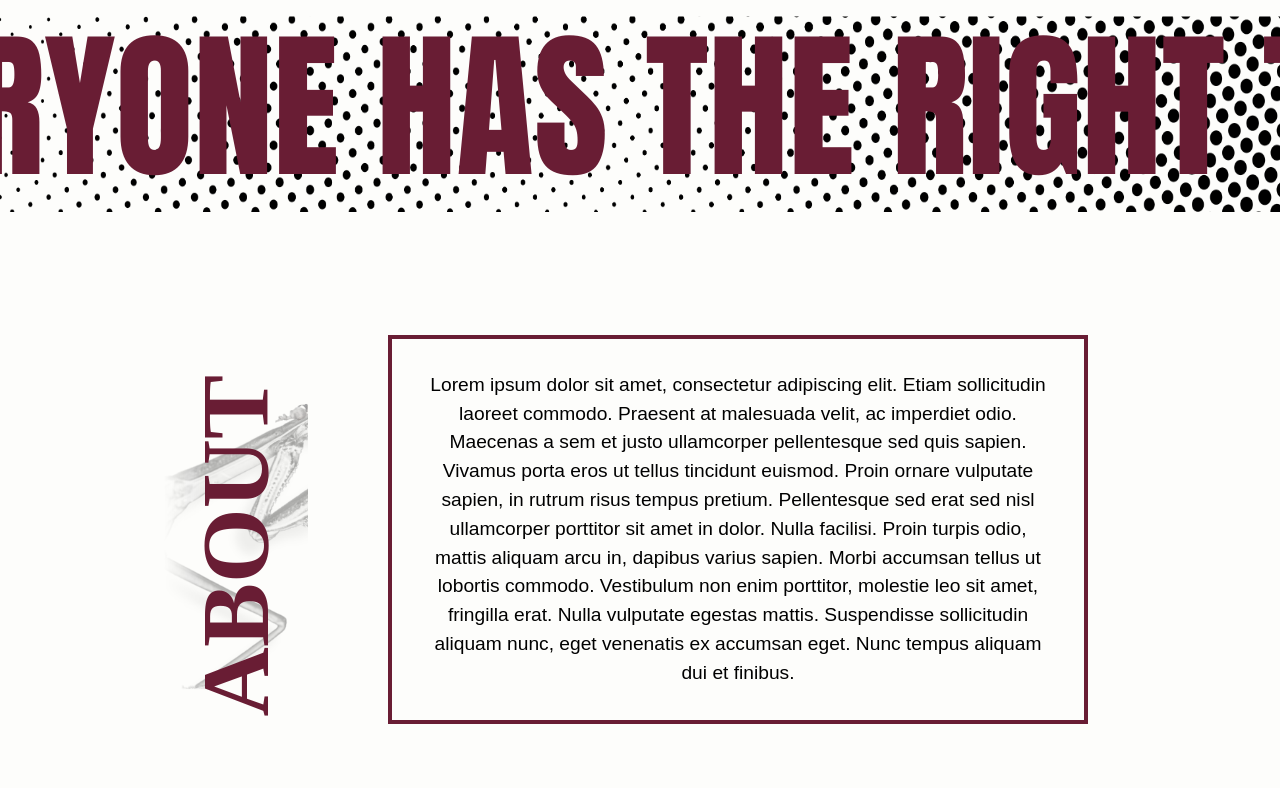
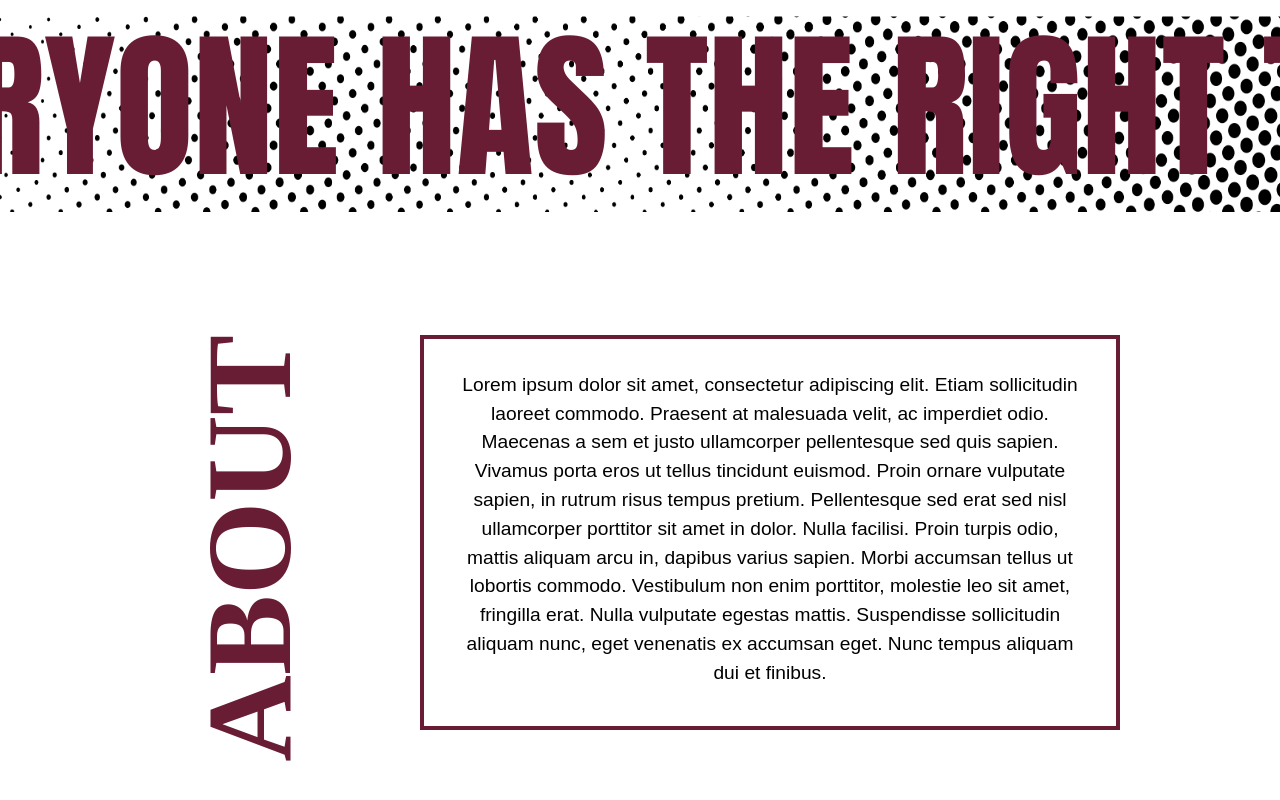
Before and after one commit to emholland/J_WEB, a React (Vite) app in the folder frontend/: page / in a window 1280 px wide. Shown: the part 966-1766 px from the top of the page. Built offline with nearby package versions, Linux system fonts and the light colour scheme; no server answers.

Commit message:
home paeg done

```diff
--- a/frontend/src/Pages/ArticlePage.css
+++ b/frontend/src/Pages/ArticlePage.css
@@ -5,7 +5,7 @@
   align-items: center;
   padding: 2rem;
   font-family: 'DM Sans', sans-serif;
-  background: #fdfdfb;
+  background: #ffffff;
   color: #000;
 }
 
--- a/frontend/src/Pages/Articles.css
+++ b/frontend/src/Pages/Articles.css
@@ -80,7 +80,7 @@
 .tag-button {
   background: none;
   border: none;
-  color: #f5f5f5;
+  color: #ffffff;
   font-style: italic;
   font-size: 1.5vw;
   cursor: pointer;
@@ -113,7 +113,7 @@ color: #691d34;
 }
 
 .article-card {
-  background-color: #fff;
+  background-color: #ffffff;
   border: 2px solid #000;
   padding: 24px;
   display: flex;
--- a/frontend/src/Pages/Author.css
+++ b/frontend/src/Pages/Author.css
@@ -1,5 +1,5 @@
 .author-page {
-  background-color: #f9f9f9;
+  background-color: #ffffff;
   color: #000;
   font-family: 'Georgia', serif;
   min-height: 100vh;
--- a/frontend/src/Pages/HomeT.css
+++ b/frontend/src/Pages/HomeT.css
@@ -10,7 +10,7 @@
 }
 
 body {
-  background: #fdfdfb;
+  background: #ffffff;
   font-family: 'DM Sans', sans-serif;
   color: #000;
   overflow-x:hidden;
@@ -127,38 +127,30 @@ body {
 
 .about-section {
   display: flex;
-  align-items: center;
-  justify-content: flex-end;
-  margin: 4rem auto; /* center horizontally */
+  align-items: stretch; /* ✅ Match height between left and right */
+  justify-content: center; /* ✅ Center whole grid horizontally */
+  margin: 4rem auto;
   padding: 2rem;
   max-width: 1500px;
   width: 100%;
   gap: clamp(4rem, 10vw, 5rem);
-  background: #fdfdfb;
+  background: #ffffff;
   position: relative;
-  overflow:visible
+  overflow: visible;
 }
 
-.about-left-wrapper {
-  position: relative;
-  display: flex;
-  width: fit-content;
 
-  /* ✅ The mask that hides only the left edge */
-  mask-image: linear-gradient(to right, transparent 0px, black 40px, black);
-  -webkit-mask-image: linear-gradient(to right, transparent 0px, black 40px, black);
-  mask-repeat: no-repeat;
-  mask-size: 100% 100%;
-}
 
 /* LEFT SIDE: Title + Mantis */
 .about-left {
   position: relative;
   display: flex;
   flex-direction: column;
+   justify-content: center;  /* ✅ Vertically center contents */
   align-items: center;
   overflow: visible; /* ✅ let the image overflow */
-  width: fit-content;
+  flex: 0 0 auto;
+  min-height: 100%;
   z-index: 1;
 }
 
@@ -166,14 +158,13 @@ body {
 .about-title {
   writing-mode: vertical-rl;
   transform: rotate(180deg);
-  font-size: clamp(3rem, 7.5vw, 15vh);
+  font-size: 15vh;
   max-height: 70vw;
   color: #691d34;
   font-weight: 600;
   font-family: 'Playfair Display', serif;
   margin: 0;
   z-index: 2;
-
 }
 
 /* Mantis image overlapping underneath title */
@@ -196,6 +187,7 @@ body {
   flex: 1 1 300px;
   max-width: 700px;
   min-width: 280px;
+  max-height: 700px;
   border: 4px solid #691d34;
   padding: 2rem;
   margin-bottom: 2rem;
@@ -203,7 +195,6 @@ body {
   font-family: 'DM Sans', sans-serif;
   color: #000;
   text-align: center;
-  margin-right: 10rem;;
 }
 
 
@@ -218,7 +209,7 @@ body {
   .about-title {
     writing-mode: horizontal-tb;
     transform: none;
-    font-size: 3rem;
+    font-size: 15vw;
   }
 
   .about-content {
--- a/frontend/src/Pages/HomeT.jsx
+++ b/frontend/src/Pages/HomeT.jsx
@@ -55,7 +55,7 @@ export default function HomeT() {
           <div className="about-left">
             <h2 className="about-title">ABOUT</h2>
             <div className="full-mantis-wrapper">
-              <img src={FullMantis} alt="mantis illustration" className="about-image" />
+
             </div>
           </div>
         </div>
--- a/frontend/src/index.css
+++ b/frontend/src/index.css
@@ -5,7 +5,7 @@
 
   color-scheme: light dark;
   color: rgba(255, 255, 255, 0.87);
-  background-color: #f9f9f9;
+  background-color: #ffffff;
 
   font-synthesis: none;
   text-rendering: optimizeLegibility;
```
Also changed, not shown: 1 other file (tests, documents, lock files or other folders).
